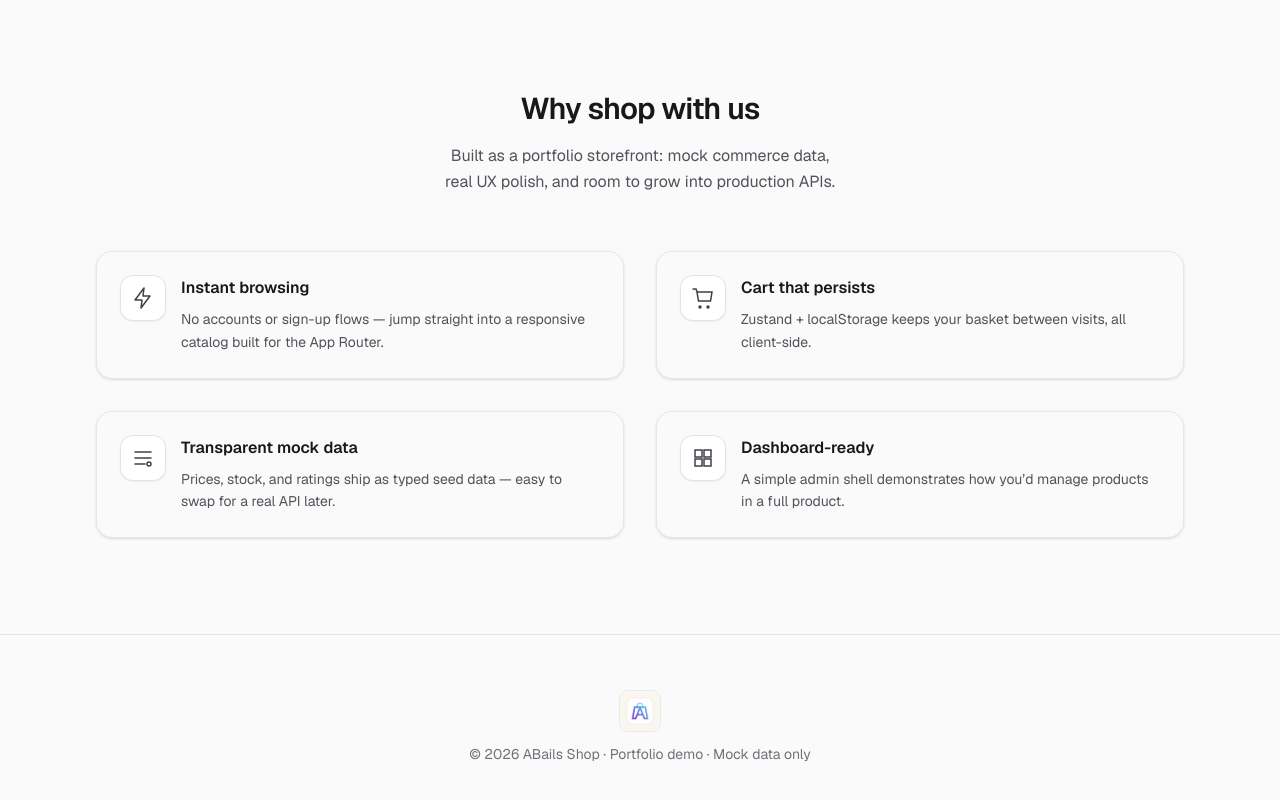
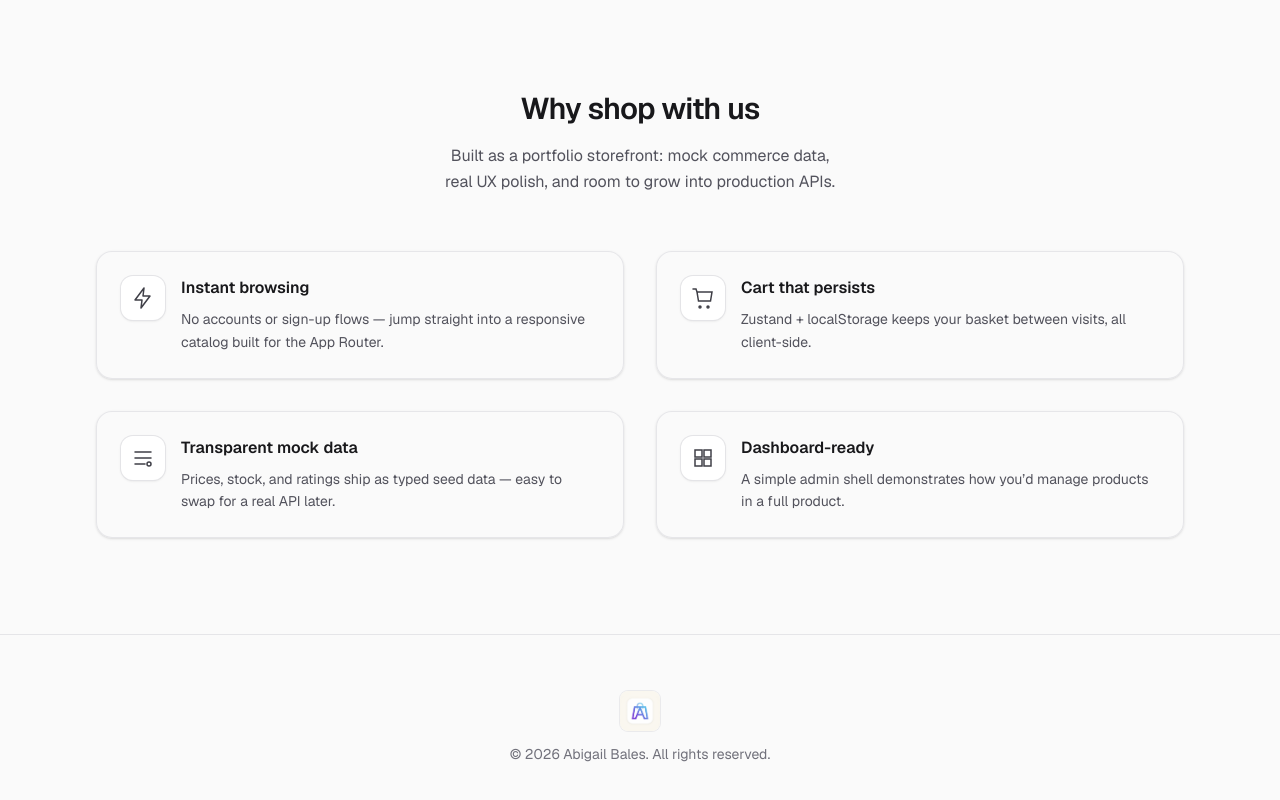
Before and after one commit to Abagels96/ecommerce, a Next.js app: page / in a window 1280 px wide. Shown: the part 2459-3259 px from the top of the page. Built offline with nearby package versions, Linux system fonts and the light colour scheme.

Commit message:
chore(footer): set copyright to Abigail Bales with all rights reserved

```diff
--- a/src/components/layout/Footer.tsx
+++ b/src/components/layout/Footer.tsx
@@ -1,8 +1,6 @@
 import Image from "next/image";
 
 export function Footer() {
-  const year = new Date().getFullYear();
-
   return (
     <footer className="mt-auto border-t border-zinc-200/90 bg-zinc-50/95 dark:border-zinc-800/90 dark:bg-zinc-950/60">
       <div className="mx-auto max-w-6xl px-4 py-12 sm:px-6 sm:py-14 lg:px-8">
@@ -15,7 +13,7 @@ export function Footer() {
             className="h-10 w-10 rounded-lg object-cover opacity-90 ring-1 ring-zinc-200/80 dark:ring-zinc-700/80"
           />
           <p className="text-balance text-center text-sm leading-relaxed text-zinc-500 dark:text-zinc-400">
-            © {year} ABails Shop · Portfolio demo · Mock data only
+            © 2026 Abigail Bales. All rights reserved.
           </p>
         </div>
       </div>
```
